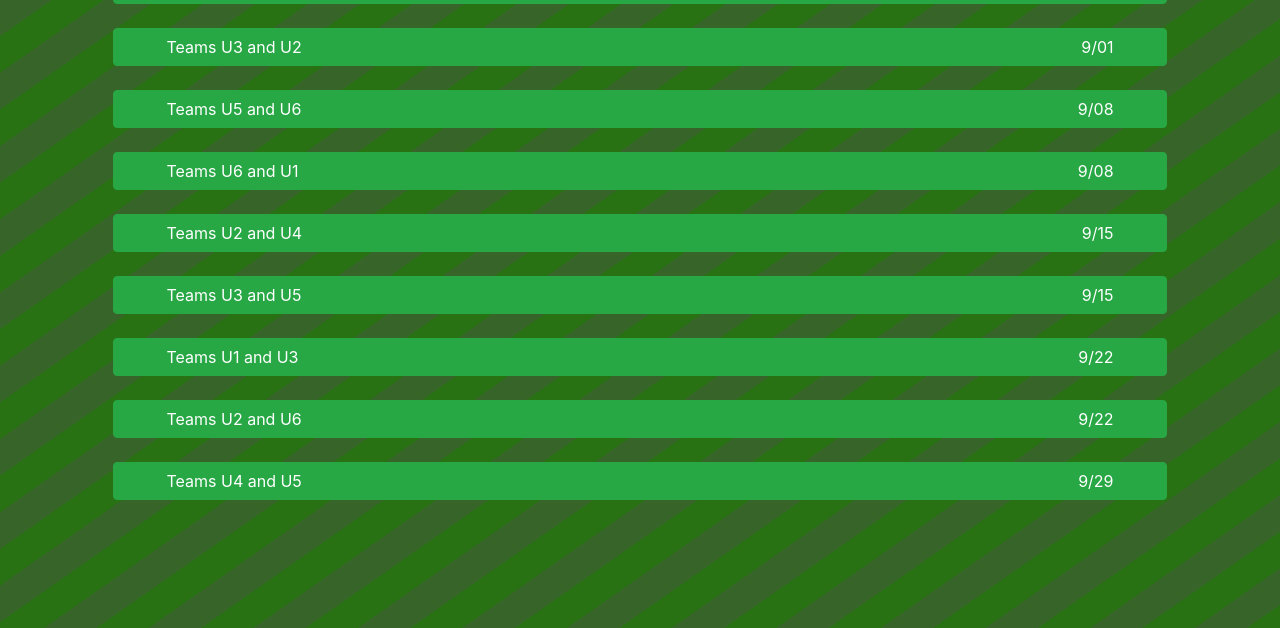
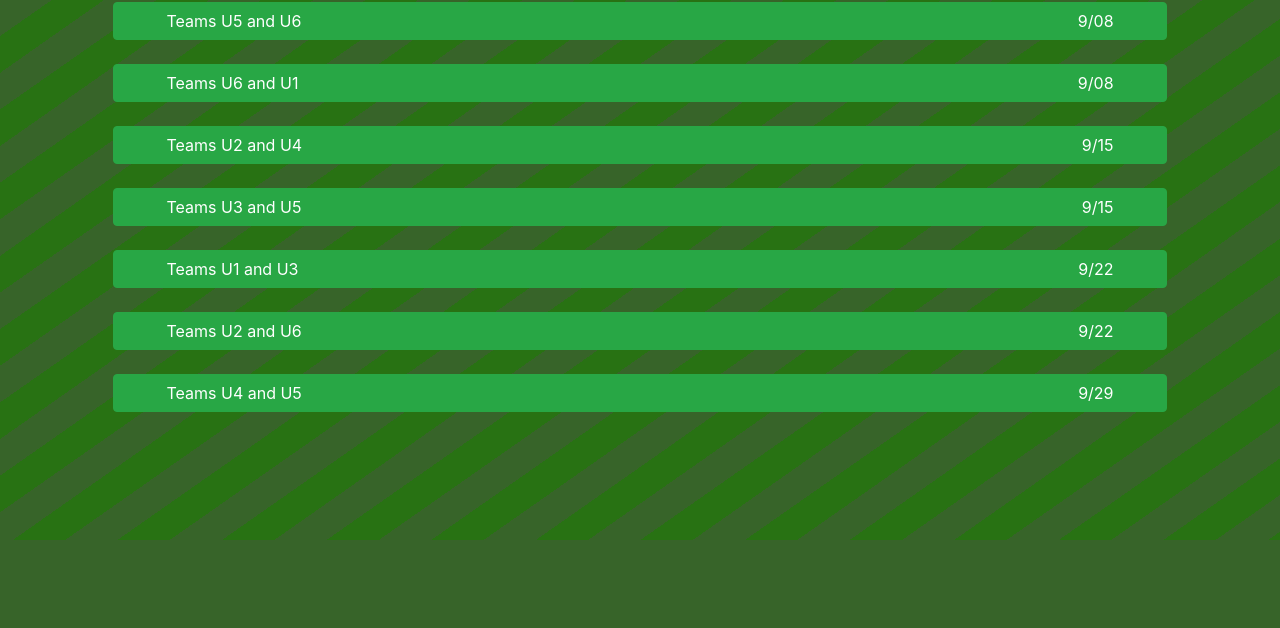
Before and after one commit to G3fo/Game-Schedule-WebApp, a plain HTML site: page index.html in a window 1280 px wide. Shown: the part 330-958 px from the top of the page. After the commit the page ends 870 px from the top, so only its background shows below. Drawn offline with nearby package versions, Linux system fonts and the light colour scheme; some packages are replaced by stand-ins of ours.

Commit message:
Ajustes a los margenes

```diff
--- a/main.css
+++ b/main.css
@@ -35,7 +35,7 @@ button,
 body {
   background-color: rgb(55, 100, 41);
   margin-bottom: 10%;
-  margin-top: 10%;
+  margin-top: 5%;
 }
 
 h1,
```
Also changed, not shown: index.html (+0 -1 lines).
